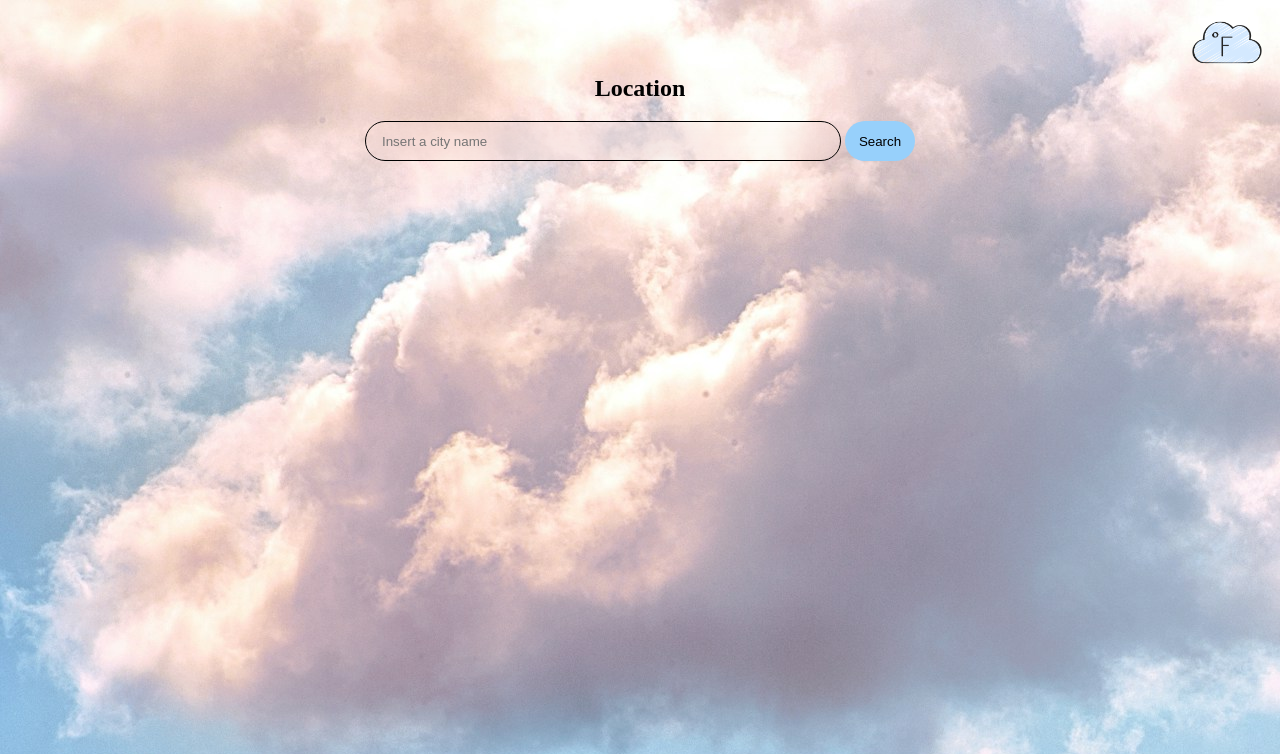
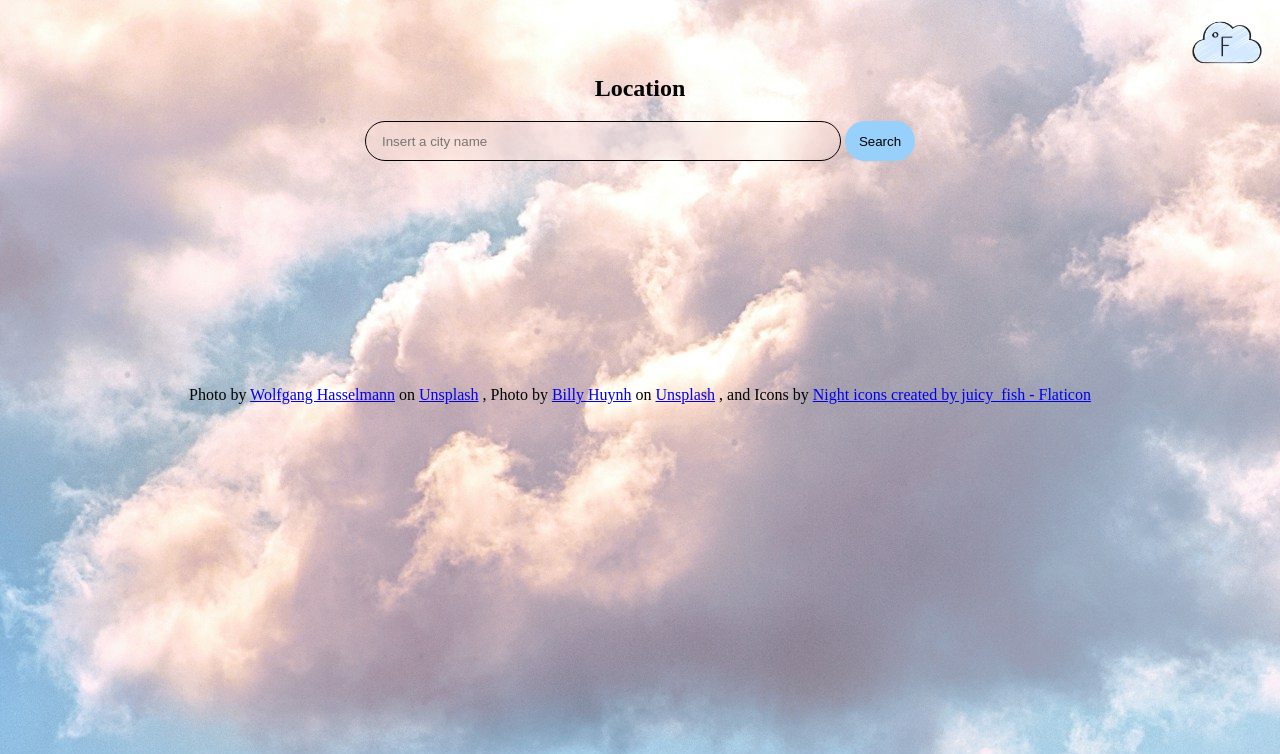
Before and after one commit to carlosmperezm/weather-app, a website built with webpack: page src/index.html in a window 1280 px wide. Shown: the top 754 px of the page. Built offline with nearby package versions, Linux system fonts and the light colour scheme; some packages are replaced by stand-ins of ours; no server answers.

Commit message:
Center credits text to show it in the homescreen

```diff
--- a/src/css/general.css
+++ b/src/css/general.css
@@ -11,6 +11,7 @@ body {
   display: flex;
   flex-direction: column;
   align-content: center;
+  position: relative;
 }
 
 main {
@@ -23,6 +24,8 @@ main {
     'day week'
   ;
   column-gap: 3rem;
+
+  margin-bottom: 5rem;
 }
 
 .degree-mode {
@@ -220,8 +223,10 @@ input[type='search']:focus-visible {
 }
 
 .credits {
-  position: absolute;
+  position: relative;
+  transform: translateY(-5rem);
   bottom: -10rem;
+  place-self: center;
 }
 
 @keyframes rotate {
```
Also changed, not shown: src/index.html (+0 -1 lines).
